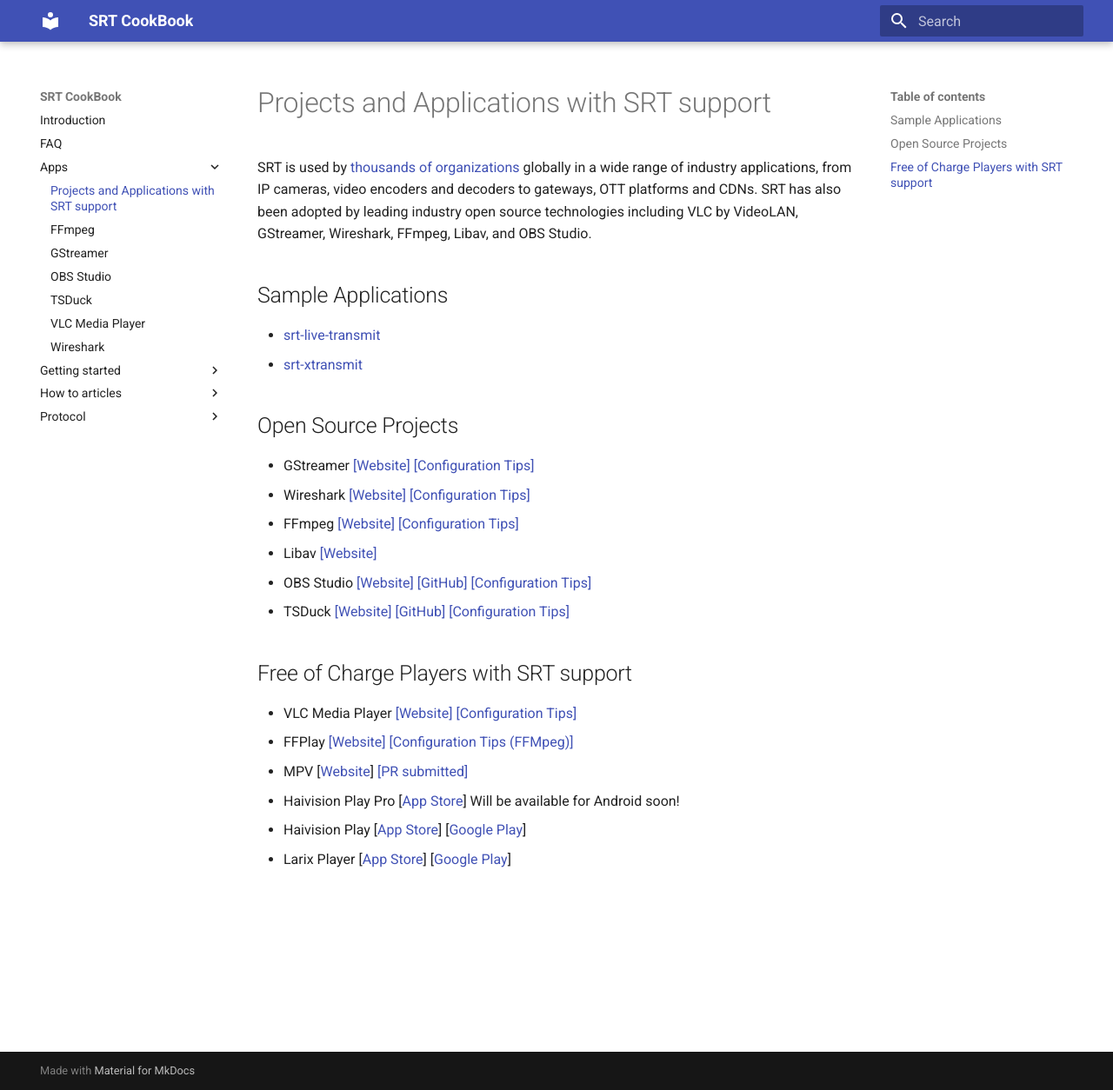
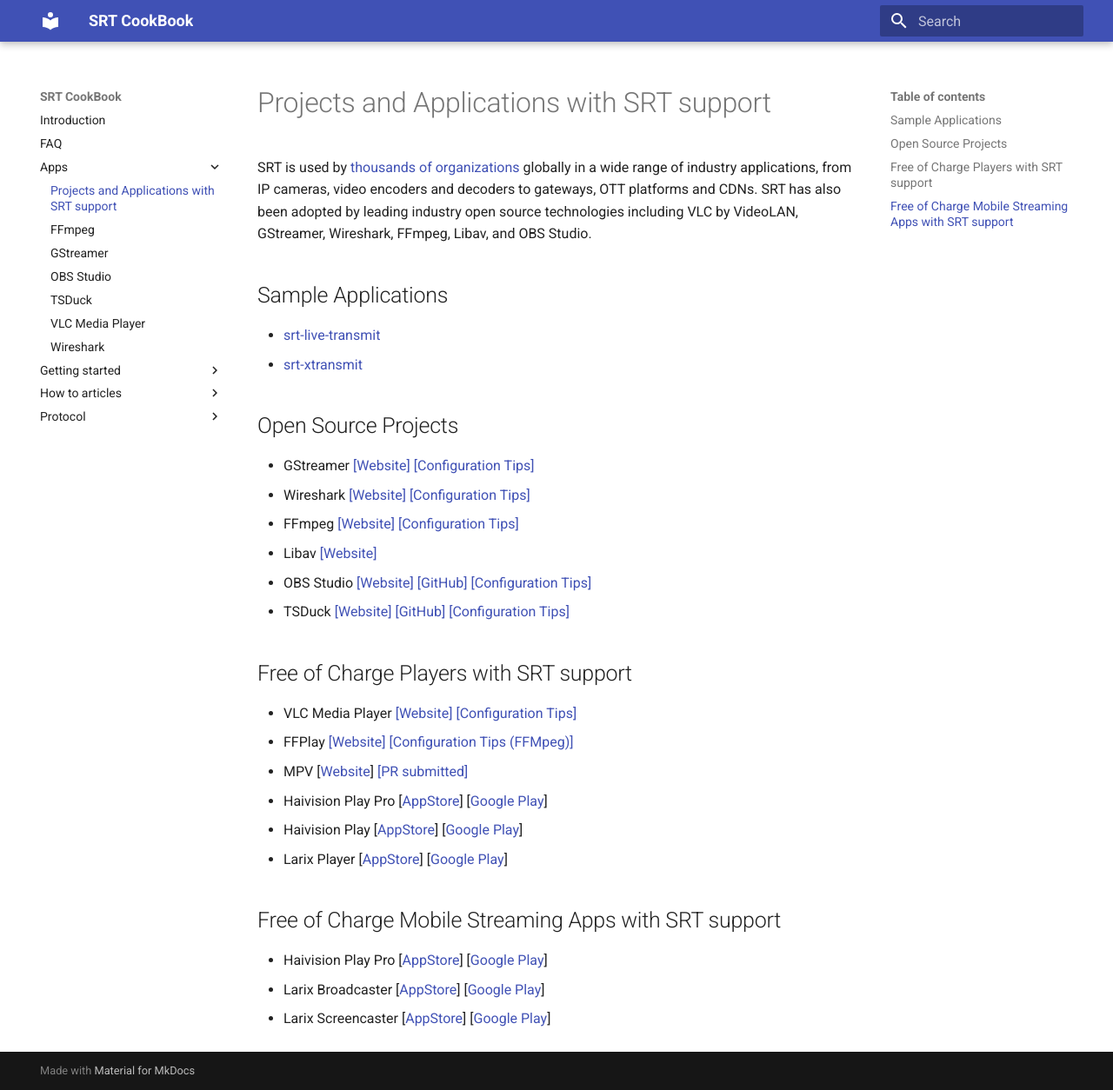
Before and after one commit to SRTLab/srt-cookbook, an MkDocs documentation site: the page built from docs/apps/index.md, in a window 1280 px wide and 1254 px high. Shown: the whole window at 87% size. Built offline with MkDocs 1.6.1 and Material for MkDocs 9.7.7, drawn with Linux system fonts in a browser that asks for light colours.

Commit message:
New section with streaming apps, link for Play Pro for Android
Haivision Play Pro has its Android version now. Also added a new section populated by Larix apps and Play Pro.

```diff
--- a/docs/apps/index.md
+++ b/docs/apps/index.md
@@ -15,10 +15,14 @@
 * TSDuck [[Website]](https://tsduck.io/) [[GitHub]](https://github.com/tsduck/tsduck) [[Configuration Tips]](tsduck.md)
 
 ## Free of Charge Players with SRT support
-
 * VLC Media Player [[Website]](https://www.videolan.org/vlc/index.html) [[Configuration Tips]](https://srtlab.github.io/srt-cookbook/apps/vlc-media-player/)
 * FFPlay [[Website]](http://ffmpeg.org/ffplay.html) [[Configuration Tips (FFMpeg)]](https://srtlab.github.io/srt-cookbook/apps/ffmpeg/)
 * MPV [[Website](https://github.com/mpv-player/mpv)] [[PR submitted]](https://github.com/mpv-player/mpv/pull/8139)
-* Haivision Play Pro [[App Store](https://apps.apple.com/de/app/haivision-play-pro/id1482925169?l=en)] Will be available for Android soon!
-* Haivision Play [[App Store](https://apps.apple.com/de/app/haivision-play/id1054025311?l=en)] [[Google Play](https://play.google.com/store/apps/details?id=com.haivision.play)]
-* Larix Player [[App Store](https://apps.apple.com/de/app/larix-player/id1238237026?l=en)] [[Google Play](https://play.google.com/store/apps/details?id=com.softvelum.sldp_player)]
+* Haivision Play Pro [[AppStore](https://apps.apple.com/de/app/haivision-play-pro/id1482925169?l=en)] [[Google Play](https://play.google.com/store/apps/details?id=com.haivision.PlayPro)]
+* Haivision Play [[AppStore](https://apps.apple.com/de/app/haivision-play/id1054025311?l=en)] [[Google Play](https://play.google.com/store/apps/details?id=com.haivision.play)]
+* Larix Player [[AppStore](https://apps.apple.com/de/app/larix-player/id1238237026?l=en)] [[Google Play](https://play.google.com/store/apps/details?id=com.softvelum.sldp_player)]
+
+## Free of Charge Mobile Streaming Apps with SRT support
+* Haivision Play Pro [[AppStore](https://apps.apple.com/de/app/haivision-play-pro/id1482925169?l=en)] [[Google Play](https://play.google.com/store/apps/details?id=com.haivision.PlayPro)]
+* Larix Broadcaster [[AppStore](https://apps.apple.com/us/app/larix-broadcaster/id1042474385)] [[Google Play](https://play.google.com/store/apps/details?id=com.wmspanel.larix_broadcaster)]
+* Larix Screencaster [[AppStore](https://apps.apple.com/us/app/larix-screencaster/id1477313005)] [[Google Play](https://play.google.com/store/apps/details?id=com.wmspanel.larix_screencaster)]
```
